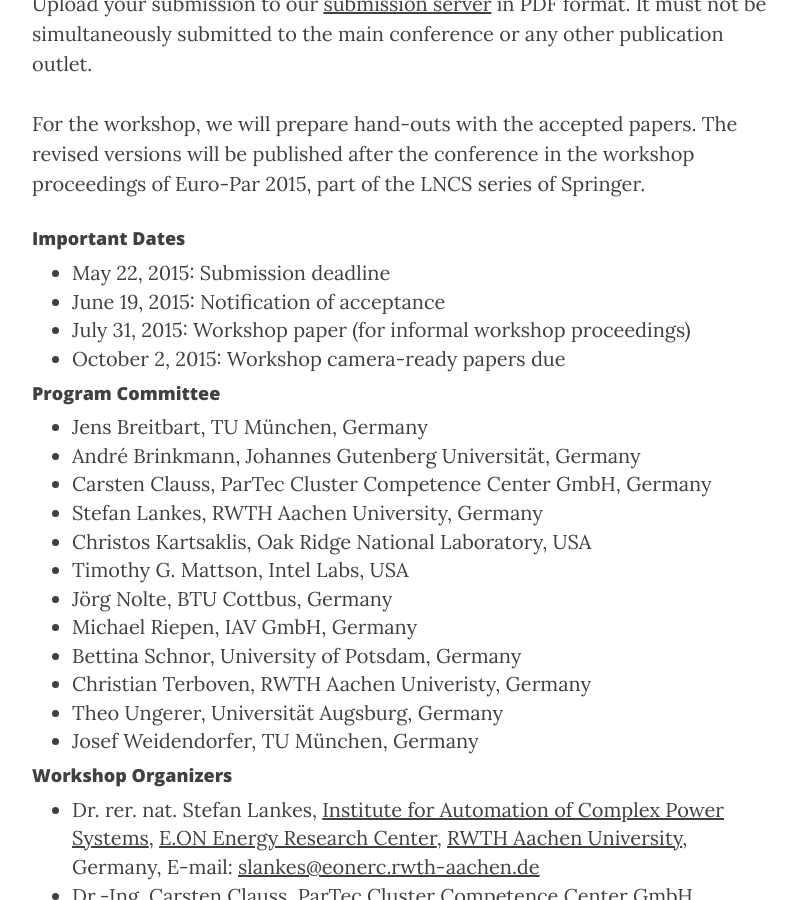
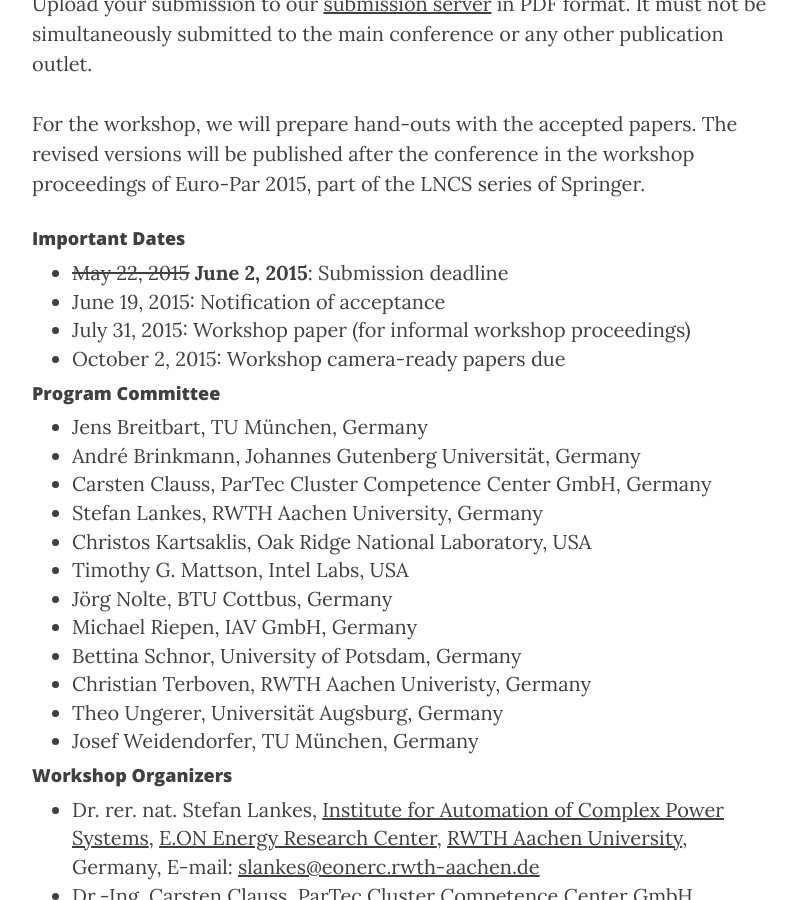
Before and after one commit to WROME/wrome.github.io, a Jekyll site: the page built from vienna2015.md, in a window 1280 px wide and 900 px high, scrolled down 2639 px. Shown: the whole window, without its empty margins (233-1030 px from the left). Built offline with Jekyll 4.4.1, drawn with Linux system fonts in a browser that asks for light colours; nearby versions of some CDN libraries; Markdown is read by kramdown in place of the engine named in the settings.

Commit message:
add dealine extension

```diff
--- a/vienna2015.md
+++ b/vienna2015.md
@@ -53,7 +53,7 @@
 
 #### Important Dates
 
-* May 22, 2015: Submission deadline
+* ~~May 22, 2015~~ **June 2, 2015**: Submission deadline
 * June 19, 2015: Notification of acceptance
 * July 31, 2015: Workshop paper (for informal workshop proceedings)
 * October 2, 2015: Workshop camera-ready papers due
```
